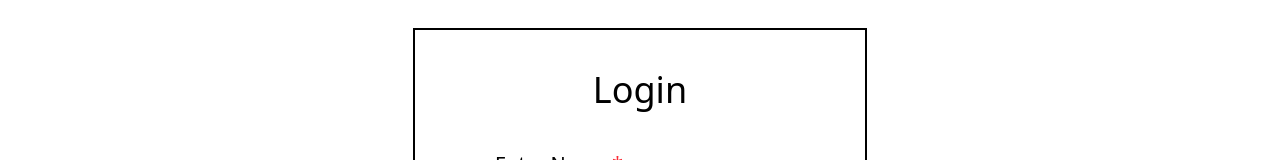
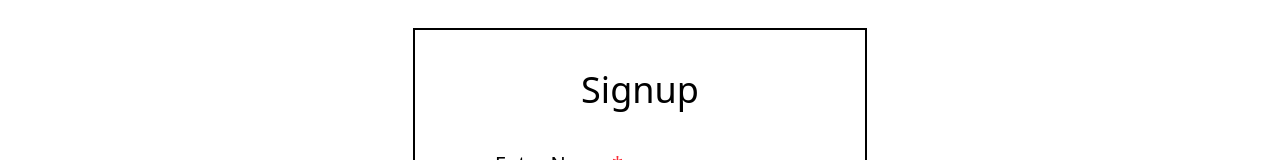
Before and after one commit to abdullahkhan16122008/watches-shop, a Next.js app: page /signup in a window 1280 px wide. Shown: the part 194-354 px from the top of the page. Built offline with nearby package versions, Linux system fonts and the light colour scheme.

Commit message:
Update Signup.jsx

```diff
--- a/app/components/Signup.jsx
+++ b/app/components/Signup.jsx
@@ -18,9 +18,9 @@ let [form, setForm] = React.useState({
             [name]: value
         }))
     }
-    let handleSubmit = (e) => {
+    let handleSubmit = async (e) => {
         e.preventDefault()
-        let response = axios.post('https://backend-store-bkh1.onrender.com/signup', { form },{ withCredentials: true }).then((response)=>{
+        let response = await axios.post('https://backend-store-bkh1.onrender.com/signup', form ,{ withCredentials: true }).then((response)=>{
             let {message, auth} = response.data;
             alert(message)
         })
@@ -34,7 +34,7 @@ let [form, setForm] = React.useState({
     return (
         <div className='justify-items-center'>
             <form method="post" onSubmit={handleSubmit} className='relative top-[150px] border-2 px-20 py-10' >
-                <h1 className='text-4xl text-center font-medium mb-10'>Login</h1>
+                <h1 className='text-4xl text-center font-medium mb-10'>Signup</h1>
                 <div>
                     <h2 className='my-3 text-xl'>Enter Name <span className='text-red-500'>*</span></h2>
                     <input type="text" name="name" id="" value={form.name} onChange={handleChange} className='px-3 py-1 w-[290px] border-1 ' />
```
